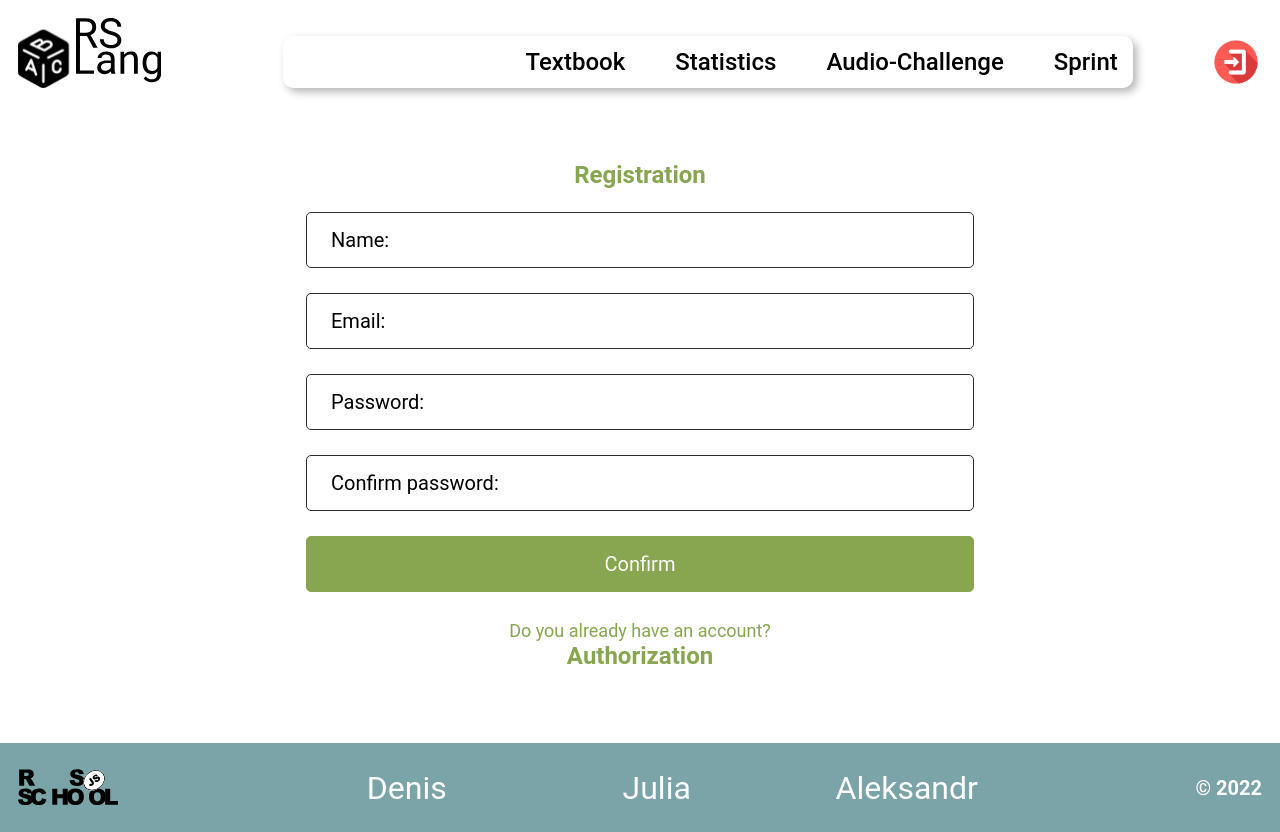
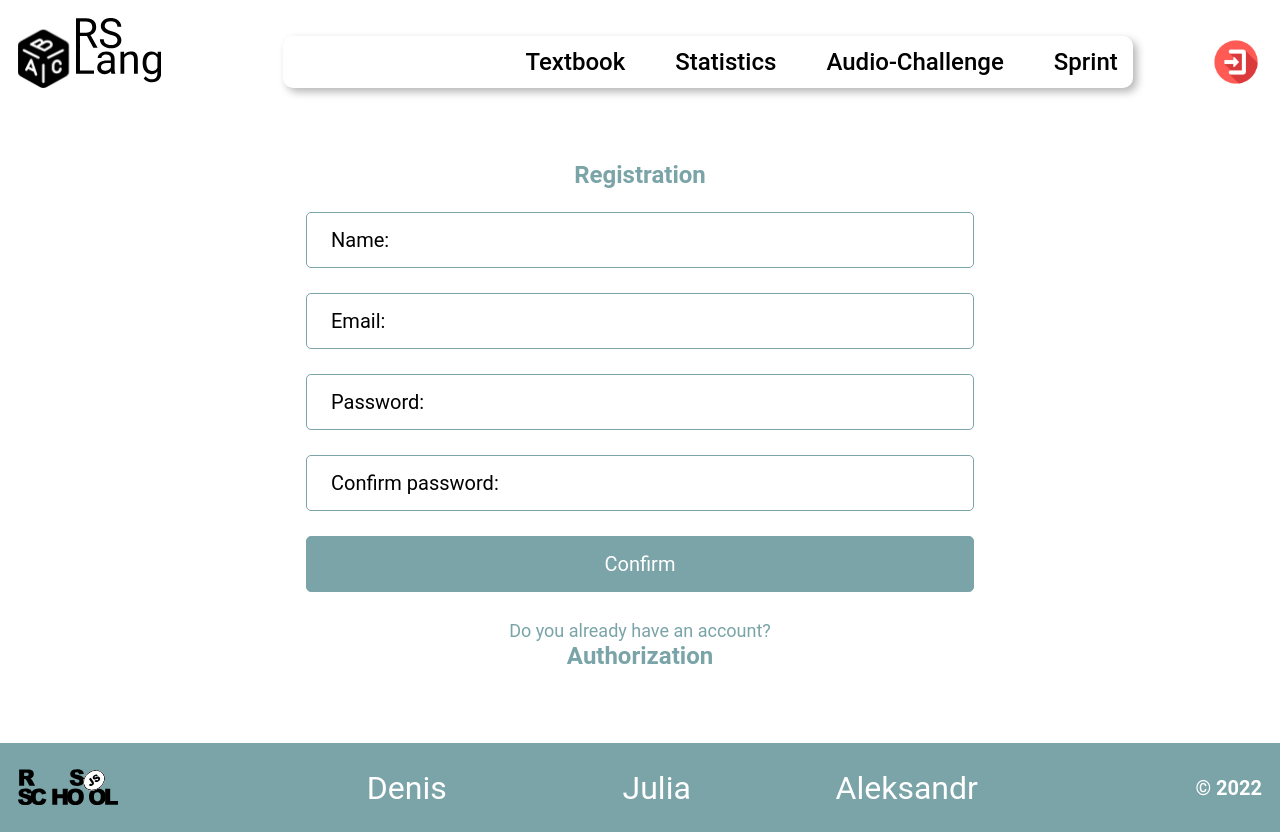
Before and after one commit to Gibr/rslang, a React (Create React App) app: page /auth in a window 1280 px wide. Built offline with nearby package versions, Linux system fonts and the light colour scheme.

Commit message:
fix: implement review fixes

```diff
--- a/src/App.tsx
+++ b/src/App.tsx
@@ -1,14 +1,14 @@
 import './App.scss';
 import React from 'react';
-import { useSelector } from 'react-redux';
 import Header from './components/Header/Header';
 import Footer from './components/Footer/Footer';
 import AppRouter from './components/Router/Router';
 import Popup from './components/Popup/Popup';
 import { RootState } from './app/store';
+import { useAppSelector } from './app/hooks';
 
 function App() {
-  const isPopupOpened = useSelector(
+  const isPopupOpened = useAppSelector(
     (state: RootState) => state.loginBtn.isOpened
   );
 
@@ -16,7 +16,7 @@ function App() {
     <div className="app-wrapper">
       <Header />
       <AppRouter />
-      {isPopupOpened ? <Popup /> : false}
+      {isPopupOpened && <Popup />}
       <Footer />
     </div>
   );
--- a/src/components/Forms/AuthForm.tsx
+++ b/src/components/Forms/AuthForm.tsx
@@ -1,13 +1,13 @@
 import React from 'react';
 import './Form.scss';
-import { useDispatch } from 'react-redux';
 import { NavLink } from 'react-router-dom';
 import AppRoutes from '../../app/constants/routes';
 import Input from '../Input/Input';
 import { switchPopup } from '../LoginBtn/LoginBtnSlice';
+import { useAppDispatch } from '../../app/hooks';
 
 function AuthForm(): JSX.Element {
-  const dispatch = useDispatch();
+  const dispatch = useAppDispatch();
 
   return (
     <form action="" className="form">
--- a/src/components/Forms/Form.scss
+++ b/src/components/Forms/Form.scss
@@ -1,5 +1,6 @@
 @import '../../styles/constants.scss';
 @import '../../styles/mixins.scss';
+@import '../../styles/placeholders.scss';
 
 .form {
   background: #fff;
@@ -21,13 +22,21 @@
 
   &-text {
     font-size: 18px;
-    color: $color-unit-4;
+    color: $color-unit-6;
     line-height: 150%;
   }
 
   &-title {
     font-size: 24px;
     font-weight: bold;
-    color: $color-unit-4;
+    color: $color-unit-6;
+  }
+
+  a {
+    @extend %transition;
+
+    @include hover() {
+      color: $color-unit-4;
+    }
   }
 }
--- a/src/components/Forms/RegForm.tsx
+++ b/src/components/Forms/RegForm.tsx
@@ -1,13 +1,13 @@
 import React from 'react';
 import './Form.scss';
-import { useDispatch } from 'react-redux';
 import { NavLink } from 'react-router-dom';
 import AppRoutes from '../../app/constants/routes';
 import { switchPopup } from '../LoginBtn/LoginBtnSlice';
 import Input from '../Input/Input';
+import { useAppDispatch } from '../../app/hooks';
 
 function RegForm(): JSX.Element {
-  const dispatch = useDispatch();
+  const dispatch = useAppDispatch();
 
   return (
     <form action="" className="form">
--- a/src/components/Input/Input.scss
+++ b/src/components/Input/Input.scss
@@ -1,4 +1,6 @@
 @import '../../styles/constants.scss';
+@import '../../styles/mixins.scss';
+@import '../../styles/placeholders.scss';
 
 .input {
   &-label {
@@ -15,9 +17,9 @@
         display: block;
         width: 100%;
         padding: 15px;
-        border: 1px solid $color-bg-dark;
+        border: 1px solid $color-unit-6;
         font-size: 20px;
-        transition: all 0.3s ease-in-out;
+        @extend %transition;
 
         &:focus,
         &.input-focus {
@@ -32,11 +34,17 @@
       }
 
       &[type='submit'] {
-        background-color: $color-unit-4;
-        border-color: $color-unit-4;
+        background-color: $color-unit-6;
+        border-color: $color-unit-6;
         color: $color-font-light;
         text-align: center;
         cursor: pointer;
+        @extend %transition;
+
+        @include hover() {
+          background-color: $color-unit-4;
+          border-color: $color-unit-4;
+        }
       }
     }
   }
@@ -50,7 +58,7 @@
     left: 15px;
     top: 50%;
     transform: translateY(-50%);
-    transition: all 0.3s ease-in-out;
+    @extend %transition;
     pointer-events: none;
   }
 }
--- a/src/components/LoginBtn/LoginBtn.tsx
+++ b/src/components/LoginBtn/LoginBtn.tsx
@@ -1,11 +1,10 @@
 import './LoginBtn.scss';
-
 import React from 'react';
-import { useDispatch } from 'react-redux';
 import { switchPopup } from './LoginBtnSlice';
+import { useAppDispatch } from '../../app/hooks';
 
 function LoginBtn() {
-  const dispatch = useDispatch();
+  const dispatch = useAppDispatch();
 
   return (
     <button
--- a/src/components/Popup/Popup.tsx
+++ b/src/components/Popup/Popup.tsx
@@ -1,11 +1,11 @@
 import React from 'react';
-import { useDispatch } from 'react-redux';
 import './Popup.scss';
 import AuthForm from '../Forms/AuthForm';
 import { switchPopup } from '../LoginBtn/LoginBtnSlice';
+import { useAppDispatch } from '../../app/hooks';
 
 function Popup(): JSX.Element {
-  const dispatch = useDispatch();
+  const dispatch = useAppDispatch();
 
   return (
     <div className="popup">
--- a/src/pages/Auth/Auth.scss
+++ b/src/pages/Auth/Auth.scss
@@ -1,2 +1,5 @@
 .auth__page-wrapper {
+  margin: 0 auto;
+  padding: 25px 0;
+  max-width: 768px;
 }
--- a/src/styles/base.scss
+++ b/src/styles/base.scss
@@ -22,9 +22,3 @@ body {
   flex-grow: 1;
   width: 100%;
 }
-
-.auth__page-wrapper {
-  margin: 0 auto;
-  padding: 25px 0;
-  max-width: 768px;
-}
```
